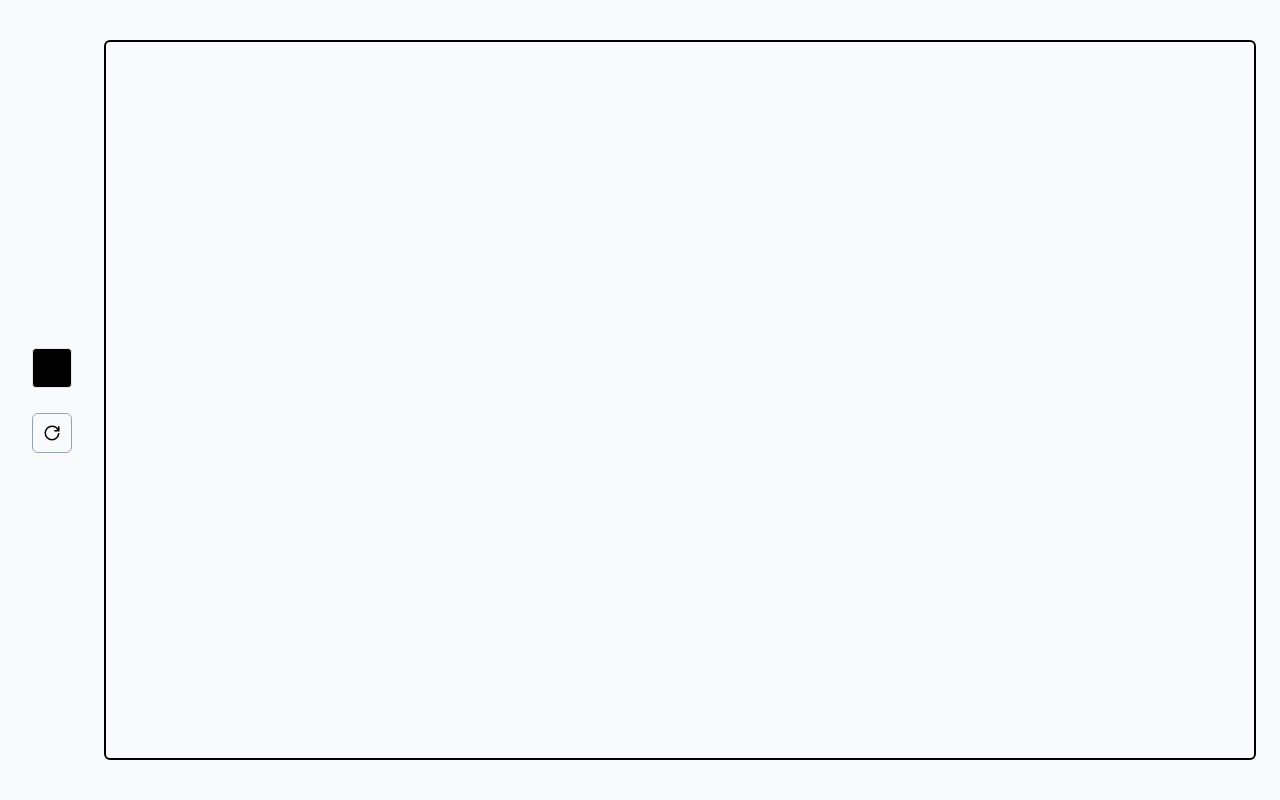
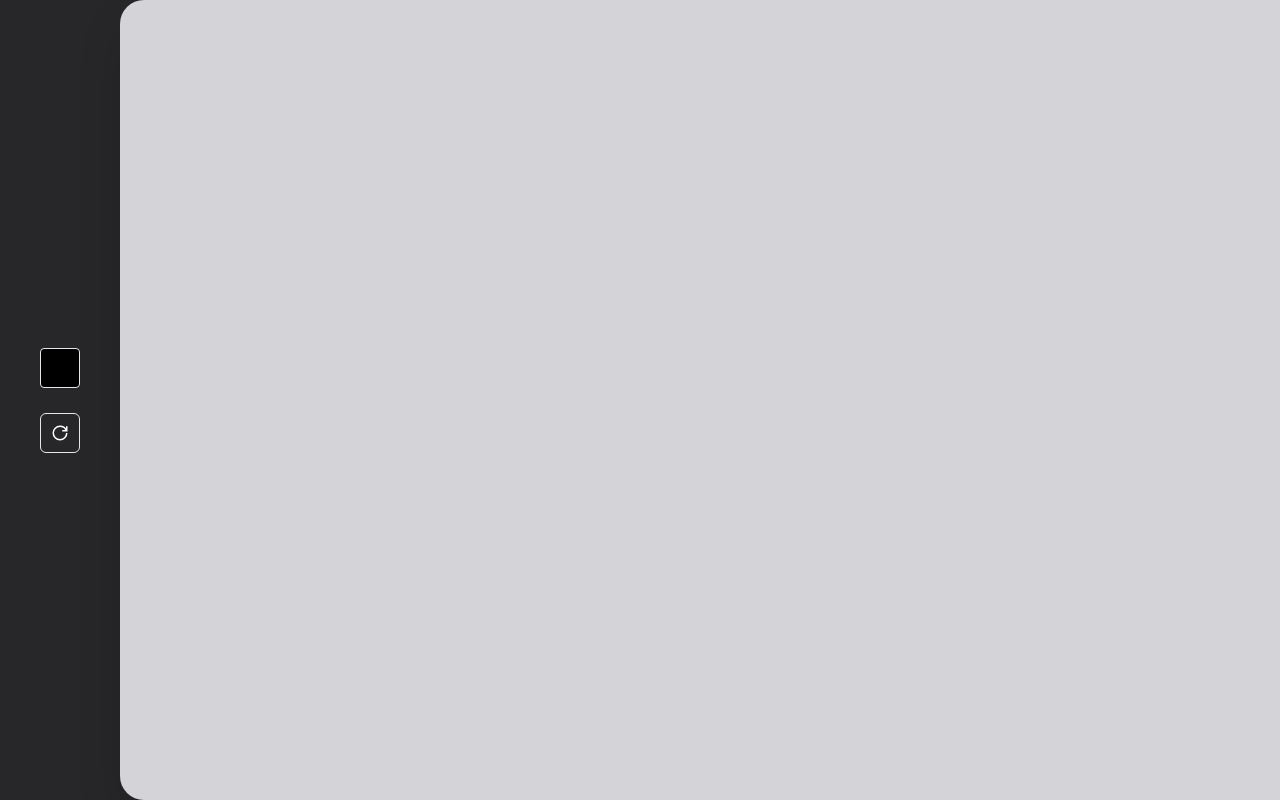
Before and after one commit to V1SHNUKUMAR/DrawMagic, a Next.js app: page / in a window 1280 px wide. Built offline with nearby package versions, Linux system fonts and the light colour scheme.

Commit message:
basic setup done

```diff
--- a/app/components/Sidebar.tsx
+++ b/app/components/Sidebar.tsx
@@ -20,7 +20,7 @@ const Sidebar = ({
   clearCanvas,
 }: SidebarPropType) => {
   return (
-    <div className="h-screen px-8 py-5 flex flex-col justify-center items-center">
+    <div className="h-screen py-5 px-10 flex flex-col justify-center items-center">
       <div>
         <div className="space-y-5">
           <div className="relative">
@@ -44,9 +44,9 @@ const Sidebar = ({
           <button
             type="button"
             onClick={clearCanvas}
-            className="text-black border border-slate-400 rounded-md w-full aspect-square py-2 flex justify-center items-center text-sm"
+            className="text-black border rounded-md w-full aspect-square py-2 flex justify-center items-center text-sm"
           >
-            <GrPowerReset className="text-lg" />
+            <GrPowerReset className="text-lg" color="white" />
           </button>
         </div>
       </div>
--- a/app/page.tsx
+++ b/app/page.tsx
@@ -43,7 +43,7 @@ export default function Home() {
   }, []);
 
   return (
-    <div className="h-screen w-full bg-slate-50 flex flex-col md:flex-row items-center">
+    <div className="h-screen w-full bg-zinc-800 flex flex-col md:flex-row items-center">
       <Sidebar
         pickedColor={pickedColor}
         setPickedColor={setPickedColor}
@@ -51,13 +51,15 @@ export default function Home() {
         setShowColorPicker={setShowColorPicker}
         clearCanvas={clearCanvas}
       />
+      <div className="flex-1 h-full shadow-2xl rounded-l-3xl bg-transparent overflow-hidden">
         <canvas
           onMouseDown={onMouseDown}
           ref={canvasRef}
           // width={600}
           // height={500}
-        className="border-2 border-black rounded-md w-full h-full my-10 max-w-[50%] sm:max-w-[80%] lg:max-w-[90%] max-h-[50%] sm:max-h-[80%] lg:max-h-[90%]"
+          className="w-full h-full bg-zinc-300"
         />
+      </div>
     </div>
   );
 }
```
Lines whose indentation alone changed are shown as unchanged.
